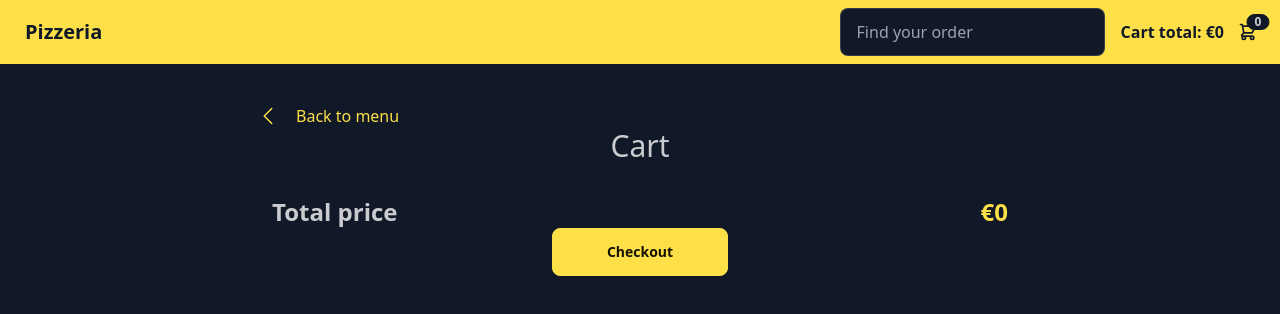
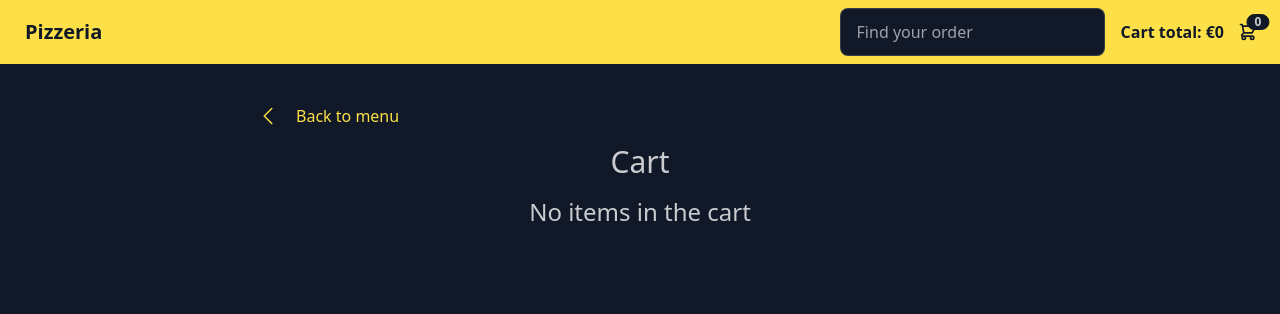
Before and after one commit to abdulmujeebcs/ReactCart, a React (Vite) app: page /cart in a window 1280 px wide. Shown: the top 314 px of the page. Built offline with nearby package versions, Linux system fonts and the light colour scheme.

Commit message:
My Cart Page completed with redux

```diff
--- a/src/components/Header.tsx
+++ b/src/components/Header.tsx
@@ -5,8 +5,8 @@ import { selectCartQuantity, selectCartTotal } from "../store/cartSlice";
 
 const Header = () => {
   const [isFocused, setIsFocused] = useState(false);
-  const cartQuantity = useAppSelector(selectCartQuantity());
-  const cartTotal = useAppSelector(selectCartTotal());
+  const cartQuantity = useAppSelector(selectCartQuantity);
+  const cartTotal = useAppSelector(selectCartTotal);
 
   return (
     <div className="navbar bg-primary text-base-100 sticky top-0 z-40 gap-4">
--- a/src/pages/Cart.tsx
+++ b/src/pages/Cart.tsx
@@ -1,20 +1,28 @@
 import { Link } from "react-router-dom";
 import BackBtn from "../components/BackBtn";
+import MenuItem from "../components/MenuItem";
+import { useAppSelector } from "../store/hooks";
+import { selectCartItems, selectCartTotal } from "../store/cartSlice";
 
 const Cart = () => {
-  const cartItems = [{}];
+  const cartItems = useAppSelector(selectCartItems);
+  const cartTotal = useAppSelector(selectCartTotal);
   return (
-    <div className="text-center my-6">
+    <div className="my-6 flex flex-col items-center gap-4">
       <BackBtn to={"/menu"}>Back to menu</BackBtn>
       <h2 className="text-3xl">Cart</h2>
       {cartItems.length ? (
         <>
           <ul className="my-4 w-full flex flex-col gap-4">
-            {/* Cart items here */}{" "}
+            {cartItems.map(item => {
+              return (<li key={item.id}>
+                <MenuItem item={item} />
+              </li>)
+            })}
           </ul>
           <div className="flex text-2xl px-4 w-full font-semibold items-center justify-between">
             <span>Total price</span>
-            <span className="text-primary">€{0}</span>
+            <span className="text-primary">€{cartTotal}</span>
           </div>
           <Link to={"/checkout"} className="btn btn-primary w-44">
             Checkout
--- a/src/store/cartSlice.ts
+++ b/src/store/cartSlice.ts
@@ -64,18 +64,18 @@ export const selectItemQuantity = (item: Pizza) => {
     }
 }
 
-export const selectCartQuantity = () => {
-    return (state: RootState) => {
-        // accumulator ?
-        // It essentially keeps track of the ongoing result as the reduce method iterates through each element of the array.
-        return state.cart?.items?.reduce((accumulator, nextItem) => accumulator + nextItem.quantity, 0);
-    }
+export const selectCartItems = (state: RootState) => {
+    return state.cart.items;
 }
 
-export const selectCartTotal = () => {
-    return (state: RootState) => {
-        return state.cart?.items?.reduce((accumulator, nextItem) => accumulator + (nextItem.quantity * nextItem.price), 0);
-    }
+export const selectCartQuantity = (state: RootState) => {
+    // accumulator ?
+    // It essentially keeps track of the ongoing result as the reduce method iterates through each element of the array.
+    return state.cart?.items?.reduce((accumulator, nextItem) => accumulator + nextItem.quantity, 0);
+}
+
+export const selectCartTotal = (state: RootState) => {
+    return state.cart?.items?.reduce((accumulator, nextItem) => accumulator + (nextItem.quantity * nextItem.price), 0);
 }
 
 const cartReducer = cartSlice.reducer;
```
